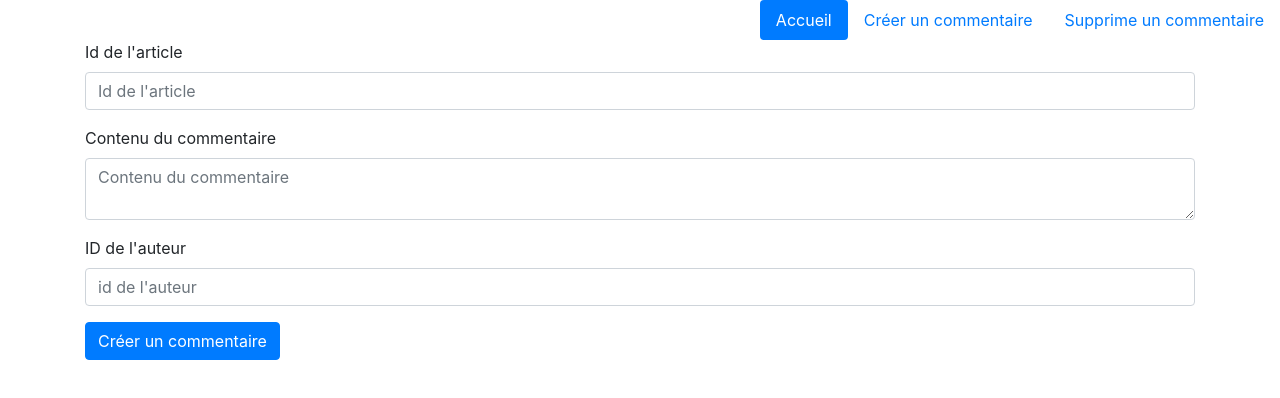
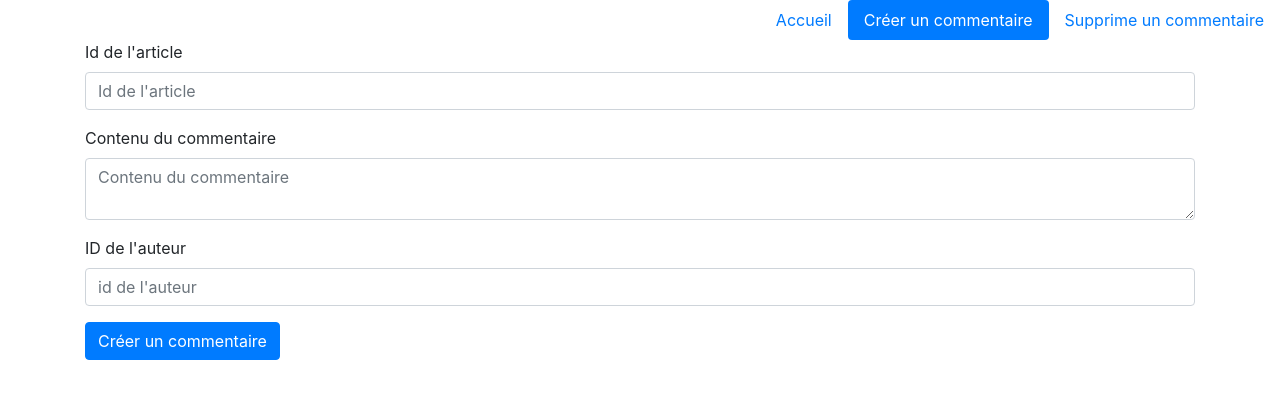
Before and after one commit to ShivaPrime82/exo-react, a React (Create React App) app: page /comments/create in a window 1280 px wide. Shown: the top 398 px of the page. Built offline with nearby package versions, Linux system fonts and the light colour scheme.

Commit message:
try again

```diff
--- a/src/compoments/Navigation.js
+++ b/src/compoments/Navigation.js
@@ -2,18 +2,27 @@ import React from 'react';
 import Nav from 'react-bootstrap/Nav';
 import { Link } from 'react-router-dom';
 
+const Navigation = () => {
 
-const Navigation = () => {
+    // eslint-disable-next-line no-restricted-globals
+    const check = location.pathname === "/" ? "active" : "";
+    // eslint-disable-next-line no-restricted-globals
+    const check1 = location.pathname === "/comments/create" ? "active" : "";
+    //const check1 = location.pathname.match(/^\/comments/ + /^\create/) ? "active" : "";
+    // eslint-disable-next-line no-restricted-globals
+    const check2 = location.pathname === "/comments/delete" ? "active" : "";
+    //const check2 = location.pathname.match(/^\/comments/ + /^\delete/) ? "active" : "";
+
     return (
-        <Nav variant="pills" defaultActiveKey="/" className="d-flex justify-content-end">
+        <Nav variant="pills" className="d-flex justify-content-end">
             <Nav.Item>
-                <Nav.Link as={Link} to="/" eventKey="/">Accueil</Nav.Link>
+                <Nav.Link as={Link} to="/" active={check}>Accueil</Nav.Link>
             </Nav.Item>
             <Nav.Item >
-                <Nav.Link as={Link} to="/comments/create" eventKey="link-1">Créer un commentaire</Nav.Link>
+                <Nav.Link as={Link} to="/comments/create" active={check1}>Créer un commentaire</Nav.Link>
             </Nav.Item>
             <Nav.Item>
-                <Nav.Link as={Link} to="/comments/delete" eventKey="link-2">Supprime un commentaire</Nav.Link>
+                <Nav.Link as={Link} to="/comments/delete" active={check2}>Supprime un commentaire</Nav.Link>
             </Nav.Item>
         </Nav>
     );
```
